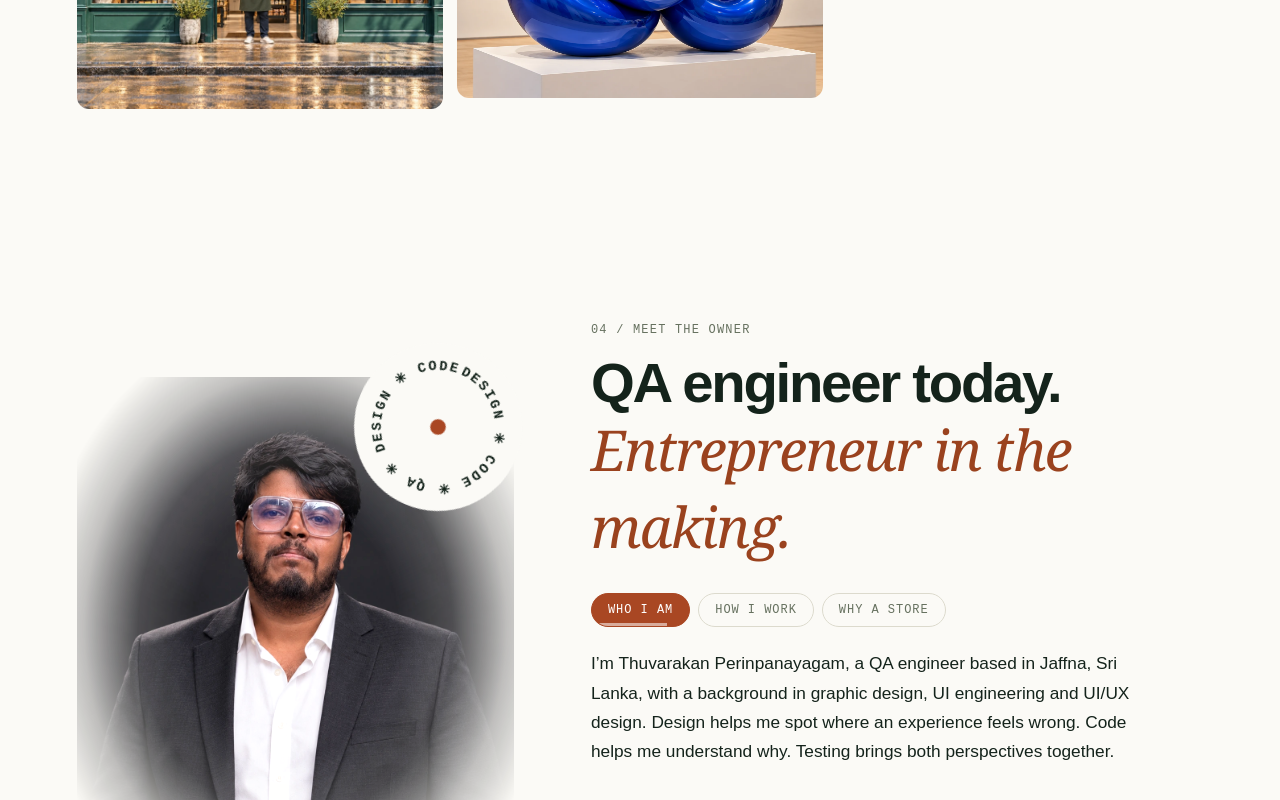
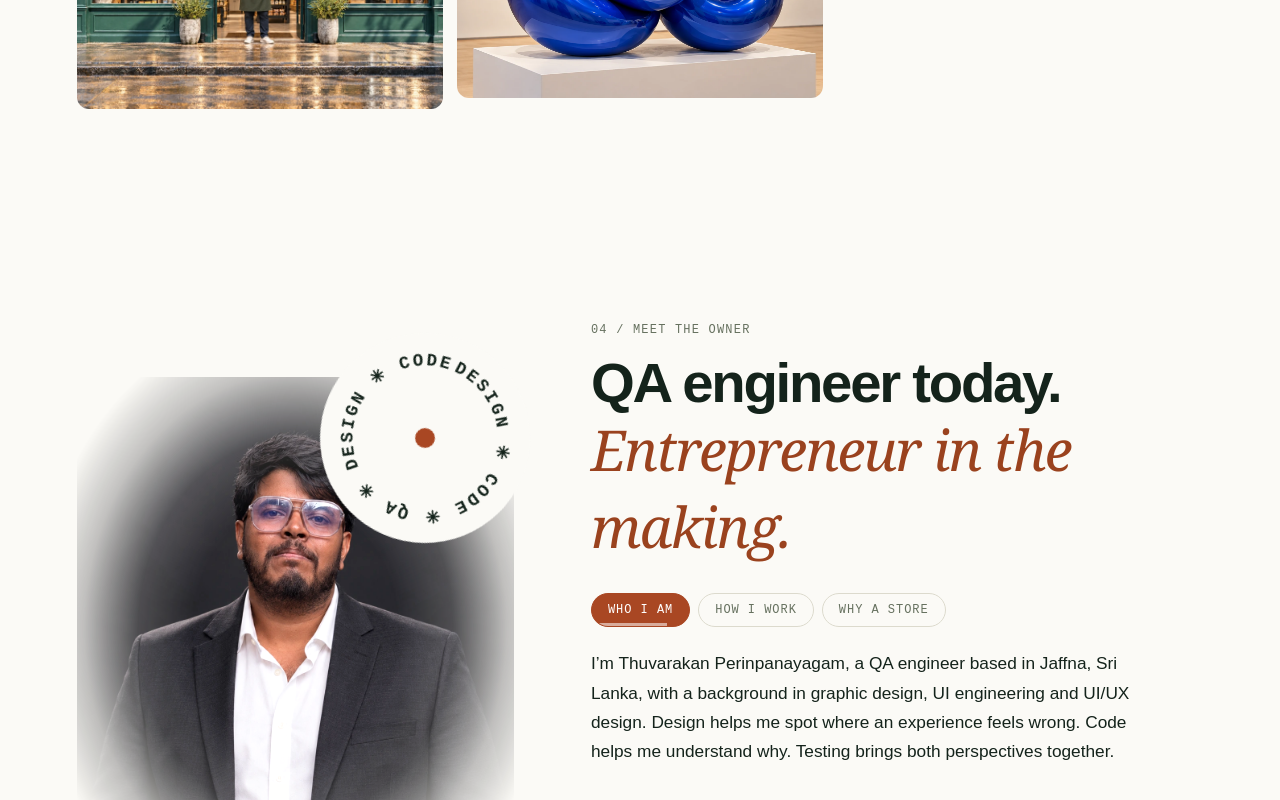
Before and after one commit to Thuvarakanp/TestPort, a React (Vite) app: page / in a window 1280 px wide. Shown: the part 10125-10925 px from the top of the page. Built offline with nearby package versions, Linux system fonts and the light colour scheme.

Commit message:
Owner stamp: a little larger
Co-Authored-By: Claude Sonnet 5.5 <noreply@anthropic.com>
Claude-Session: https://claude.ai/code/session_01JbT4DJRAdyRM58RNoFcmRz

```diff
--- a/src/styles/owner.css
+++ b/src/styles/owner.css
@@ -107,3 +107,5 @@
 @media(max-width:900px){.owner-stamp{right:4px;top:-18px;width:92px;height:92px}}
 .owner-stamp{width:168px;height:168px;right:-8px;top:-34px;padding:6px}
 @media(max-width:900px){.owner-stamp{width:124px;height:124px;right:0;top:-26px}}
+.owner-stamp{width:210px;height:210px;right:-16px;top:-44px}
+@media(max-width:900px){.owner-stamp{width:150px;height:150px;top:-30px}}
```
